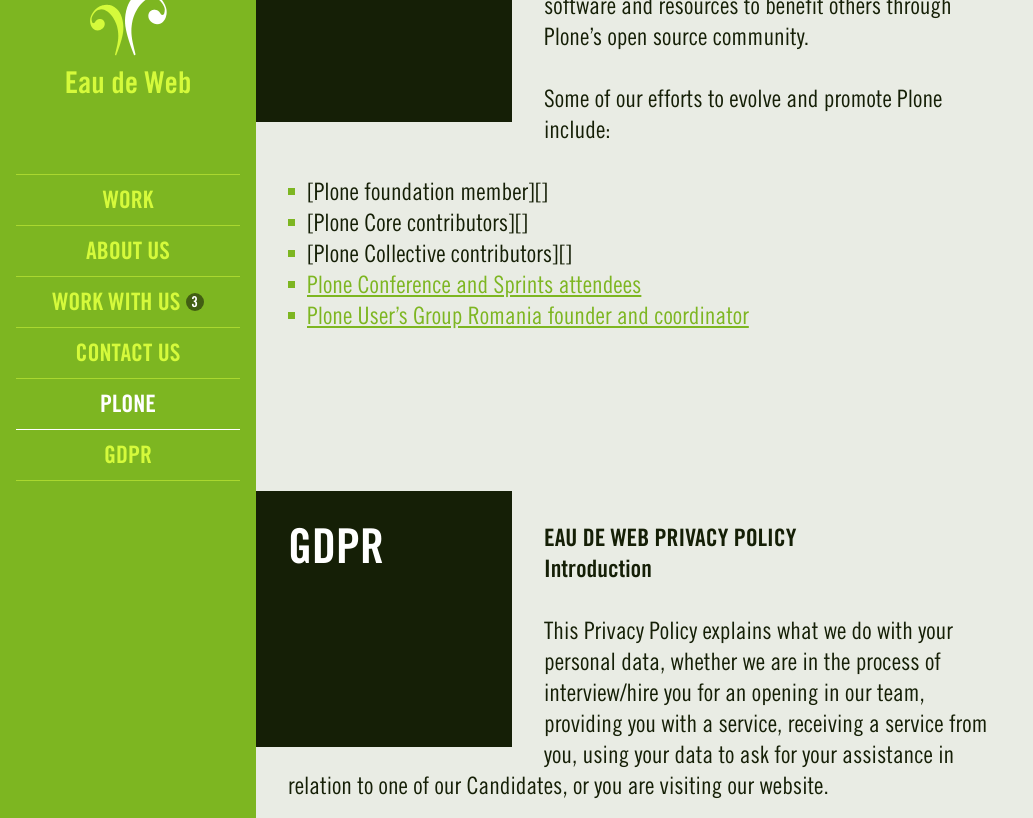
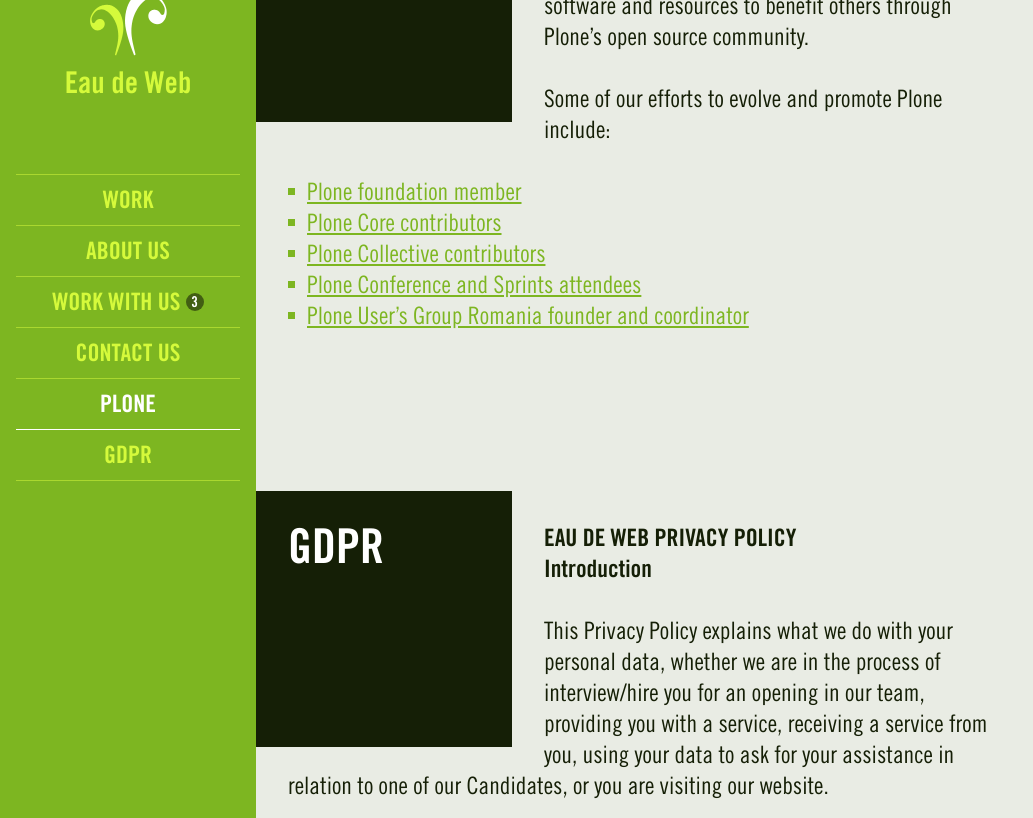
Before and after one commit to eaudeweb/eaudeweb.github.com, a Jekyll site: the page built from index.markdown, in a window 1280 px wide and 900 px high, scrolled down 3850 px, cut to the strip 82-900 px from the top of the window. Shown: the whole strip, without its empty margins (0-1033 px from the left). Built offline with Jekyll 4.4.1, drawn with Linux system fonts in a browser that asks for light colours; nearby versions of some CDN libraries.

```diff
--- a/homepage/_posts/2000-01-01-plone.markdown
+++ b/homepage/_posts/2000-01-01-plone.markdown
@@ -20,8 +20,8 @@ Some of our efforts to evolve and promote Plone include:
 * [Plone User's Group Romania founder and coordinator][plone_ro]
 
 [plone]: http://plone.org
-[plone_foundation_member]: http://plone.org/foundation/members
-[plone_core_contributors]: https://github.com/plone
-[plone_collective_contributors]: https://github.com/collective
+[Plone foundation member]: http://plone.org/foundation/members
+[Plone Core contributors]: https://github.com/plone
+[Plone Collective contributors]: https://github.com/collective
 [ploneconf]: http://ploneconf.org
 [plone_ro]: http://plone.ro
```
